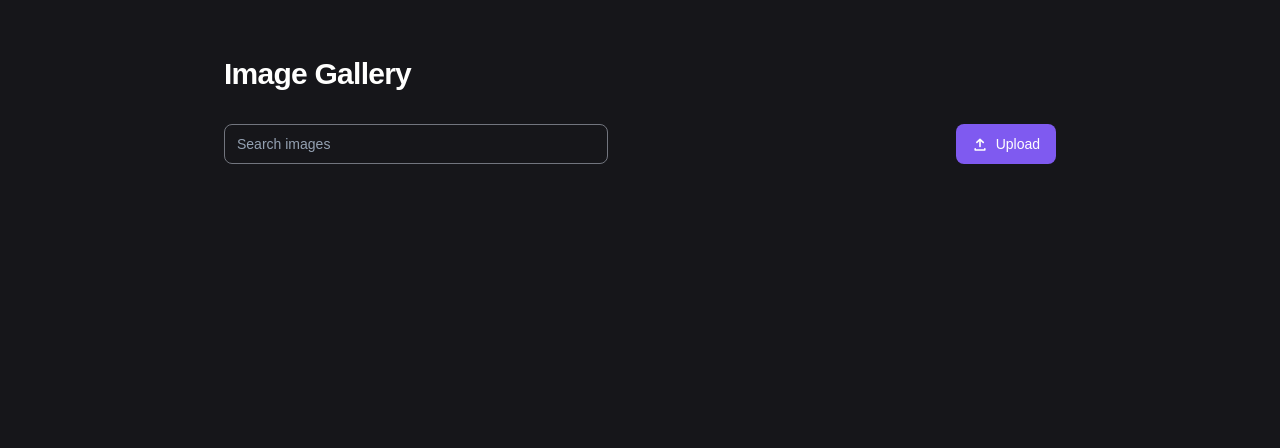
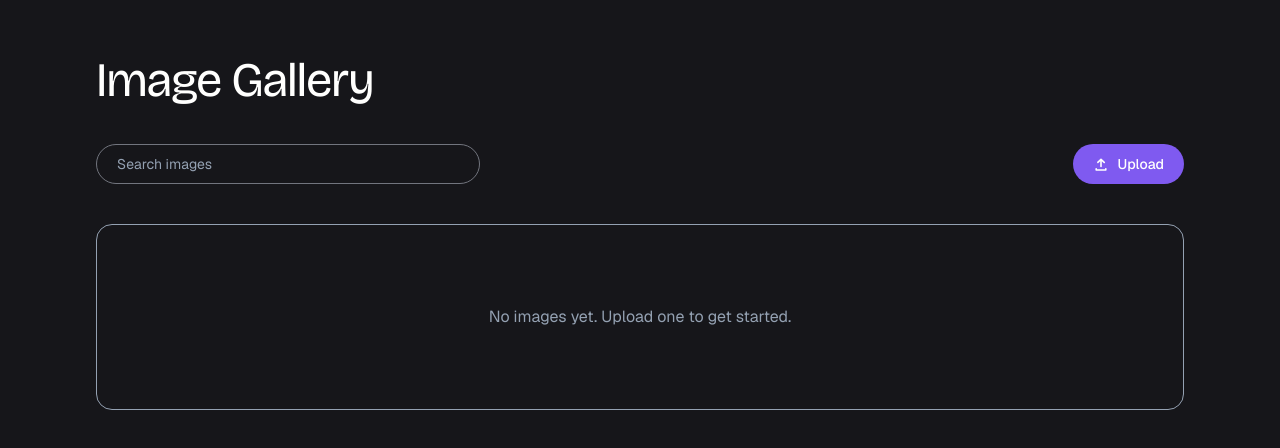
Before and after one commit to sgroesch/image-app, a Next.js app: page / in a window 1280 px wide. Shown: the top 448 px of the page. Built offline with nearby package versions, Linux system fonts and the light colour scheme.

Commit message:
Adding display font, empty states, hover state on image and changing delete button to be an icon

```diff
--- a/app/globals.css
+++ b/app/globals.css
@@ -15,10 +15,11 @@
 
   --font-sans: var(--font-geist-sans);
   --font-mono: var(--font-geist-mono);
+  --font-display: var(--font-bricolage);
 }
 
 body {
   background: var(--color-background);
   color: var(--color-paragraph);
-  font-family: Arial, Helvetica, sans-serif;
+  font-family: var(--font-sans), Arial, Helvetica, sans-serif;
 }
--- a/app/layout.tsx
+++ b/app/layout.tsx
@@ -1,5 +1,5 @@
 import type { Metadata } from "next";
-import { Geist, Geist_Mono } from "next/font/google";
+import { Bricolage_Grotesque, Geist, Geist_Mono } from "next/font/google";
 import "./globals.css";
 
 const geistSans = Geist({
@@ -12,6 +12,11 @@ const geistMono = Geist_Mono({
   subsets: ["latin"],
 });
 
+const bricolage = Bricolage_Grotesque({
+  variable: "--font-bricolage",
+  subsets: ["latin"],
+});
+
 export const metadata: Metadata = {
   title: "Image Gallery",
   description: "Upload and view images",
@@ -21,7 +26,7 @@ export default function RootLayout({ children }: LayoutProps<"/">) {
   return (
     <html
       lang="en"
-      className={`${geistSans.variable} ${geistMono.variable} h-full antialiased`}
+      className={`${geistSans.variable} ${geistMono.variable} ${bricolage.variable} h-full antialiased`}
     >
       <body className="min-h-full flex flex-col">{children}</body>
     </html>
--- a/app/page.tsx
+++ b/app/page.tsx
@@ -2,10 +2,10 @@ import { ImageGallery } from "@/components/ImageGallery";
 
 export default function Home() {
   return (
-    <main className="mx-auto w-full max-w-4xl px-4 py-10 sm:px-8 sm:py-14">
-      <h1 className="mb-8 text-3xl font-semibold tracking-tight text-headline">
-        Image Gallery
-      </h1>
+    <main className="mx-auto w-full max-w-6xl px-4 py-10 sm:px-8 sm:py-14">
+        <h1 className="font-display text-5xl tracking-tight text-headline">
+          Image Gallery
+        </h1>
       <ImageGallery />
     </main>
   );
--- a/components/ImageGallery.tsx
+++ b/components/ImageGallery.tsx
@@ -43,19 +43,20 @@ export function ImageGallery() {
         className="hidden"
         onChange={handleFileChange}
       />
-      <div className="flex items-center justify-between gap-4">
+
+      <div className="mt-10 flex items-center justify-between gap-4">
         <input
           type="search"
           value={query}
           onChange={(e) => setQuery(e.target.value)}
           placeholder="Search images"
           aria-label="Search images"
-          className="h-10 w-full max-w-sm rounded-lg border border-secondary bg-transparent px-3 text-sm text-headline placeholder:text-paragraph focus-visible:border-highlight focus-visible:outline-2 focus-visible:outline-highlight"
+          className="h-10 w-full max-w-sm rounded-full border border-secondary bg-transparent px-5 text-sm text-headline placeholder:text-paragraph focus-visible:border-highlight focus-visible:outline-2 focus-visible:outline-highlight"
         />
         <button
           type="button"
           onClick={() => inputRef.current?.click()}
-          className="inline-flex h-10 items-center gap-2 rounded-lg bg-button px-4 text-sm font-medium text-button-text cursor-pointer transition-opacity hover:opacity-90 focus-visible:outline-2 focus-visible:outline-offset-2 focus-visible:outline-highlight"
+          className="inline-flex h-10 shrink-0 items-center gap-2 rounded-full bg-button px-5 text-sm font-medium text-button-text cursor-pointer transition-opacity hover:opacity-90 focus-visible:outline-2 focus-visible:outline-offset-2 focus-visible:outline-highlight"
         >
           <svg aria-hidden="true" viewBox="0 0 20 20" fill="currentColor" className="size-4">
             <path d="M10 3a1 1 0 0 1 .7.3l4 4a1 1 0 1 1-1.4 1.4L11 6.42V13a1 1 0 1 1-2 0V6.41L6.7 8.7a1 1 0 0 1-1.4-1.4l4-4A1 1 0 0 1 10 3ZM4 15a1 1 0 0 1 1 1v.5h10V16a1 1 0 1 1 2 0v1.5a1 1 0 0 1-1 1H4a1 1 0 0 1-1-1V16a1 1 0 0 1 1-1Z" />
@@ -63,28 +64,37 @@ export function ImageGallery() {
           Upload
         </button>
       </div>
-      <ul className="mt-8 grid grid-cols-1 gap-6 sm:grid-cols-2 lg:grid-cols-3">
+
+      {images.length === 0 ? (
+        <p className="mt-10 rounded-2xl border py-20 text-center">
+          {query ? `No images match ${query}` : "No images yet. Upload one to get started."}
+        </p>
+      ) : (
+        <ul className="mt-10 grid grid-cols-1 gap-x-6 gap-y-10 sm:grid-cols-2 lg:grid-cols-3">
           {images.map((image) => (
-          <li key={image.id}>
-            <div className="relative">
+            <li key={image.id} className="group">
+              <div className="relative overflow-hidden rounded-2xl ring-highlight group-hover:ring-2">
                 <img
                   src={image.url}
                   alt={image.name}
-                className="aspect-[4/3] w-full rounded-lg object-cover"
+                  className="aspect-4/3 w-full object-cover transition hover:scale-105"
                 />
                 <button
                   type="button"
                   onClick={() => handleDelete(image.id)}
                   aria-label={`Delete ${image.name}`}
-                className="absolute top-2 right-2 rounded-md bg-background/80 px-2 py-1 text-xs font-medium text-headline transition-colors cursor-pointer hover:bg-button focus-visible:outline-2 focus-visible:outline-offset-2 focus-visible:outline-highlight"
+                  className="absolute top-3 right-3 grid size-9 place-items-center rounded-full bg-background text-headline transition cursor-pointer hover:bg-button focus-visible:outline-2 focus-visible:outline-offset-2 focus-visible:outline-highlight"
                 >
-                Delete
+                  <svg aria-hidden="true" viewBox="0 0 20 20" fill="currentColor" className="size-4">
+                    <path fillRule="evenodd" d="M8.75 2a1.75 1.75 0 0 0-1.7 1.33L6.87 4H4a1 1 0 0 0 0 2h.17l.7 9.06A2 2 0 0 0 6.86 17h6.28a2 2 0 0 0 2-1.94L15.83 6H16a1 1 0 1 0 0-2h-2.87l-.17-.67A1.75 1.75 0 0 0 11.25 2h-2.5Zm-.5 6a.75.75 0 0 1 .75.75v5a.75.75 0 0 1-1.5 0v-5A.75.75 0 0 1 8.25 8Zm4.25.75a.75.75 0 0 0-1.5 0v5a.75.75 0 0 0 1.5 0v-5Z" clipRule="evenodd"/>
+                  </svg>
                 </button>
               </div>
-            <p className="mt-2">{image.name}</p>
+              <p className="mt-3 truncate text-sm text-headline group-hover:text-highlight">{image.name}</p>
             </li>
           ))}
         </ul>
+      )}
     </div>
   );
 }
```
Also changed, not shown: 1 other file (tests, documents, lock files or other folders). Lines whose indentation alone changed are shown as unchanged.
